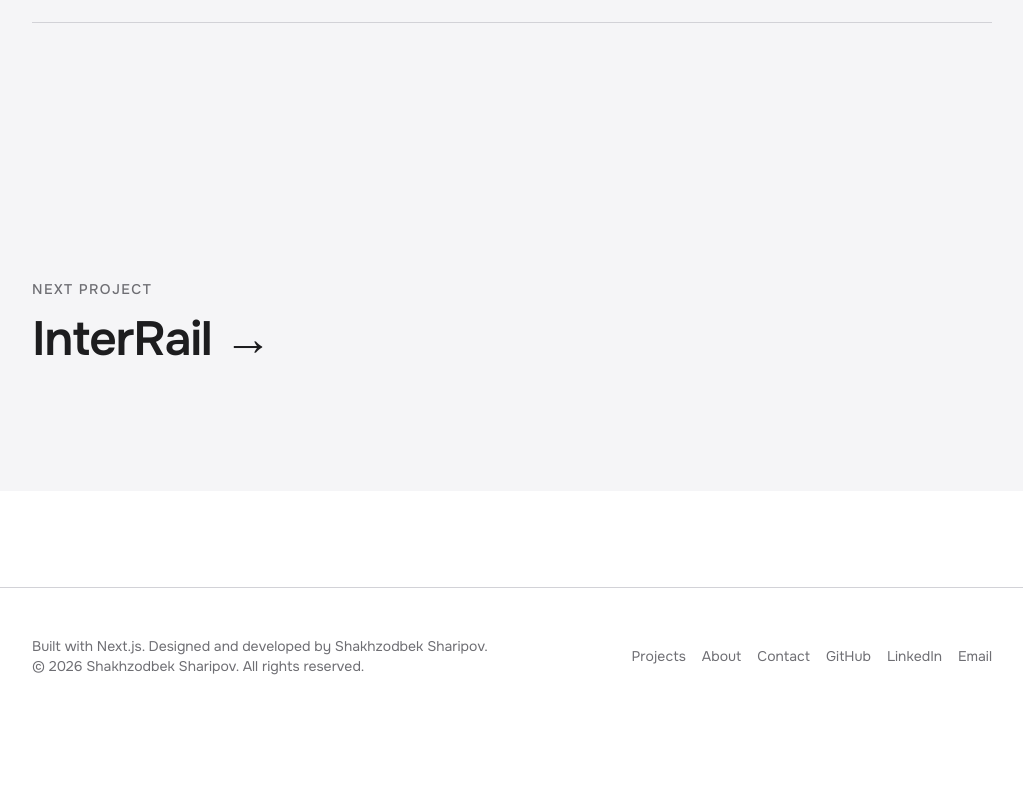
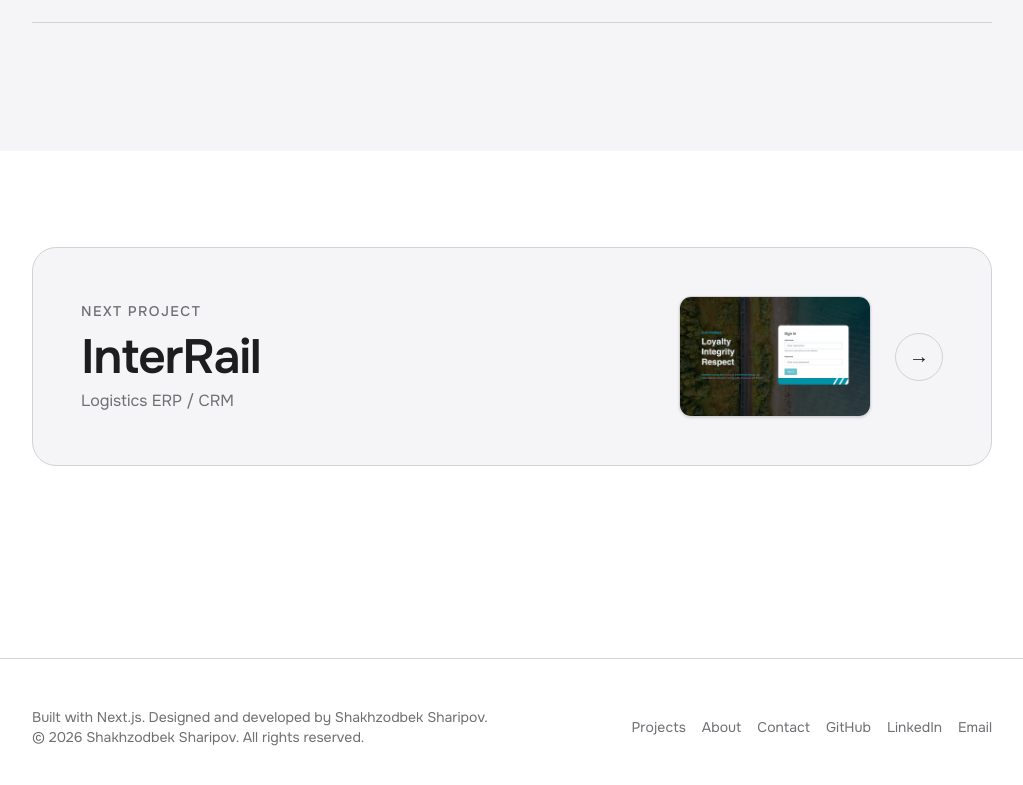
Before and after one commit to ShakhCo/shakha.uz, a Next.js app: page /en/projects/automations/ in a window 1280 px wide. Shown: the part 4564-5349 px from the top of the page, without its empty margins (128-1151 px from the left). Before the commit the page ends 5288 px from the top, so only its background shows below. Built offline with nearby package versions, Linux system fonts and the light colour scheme.

Commit message:
redesign: next-project as a distinct card (thumbnail + animated arrow) on its own band

```diff
--- a/src/app/[locale]/projects/[slug]/page.tsx
+++ b/src/app/[locale]/projects/[slug]/page.tsx
@@ -272,18 +272,47 @@ export default async function ProjectDetailPage({
         </Section>
       </div>
 
-      {/* ── Next project band — white ── */}
-      <div className={project.image ? "bg-[var(--color-bg-alt)]" : "bg-white"}>
-        <Section className="py-24 md:py-32">
+      {/* ── Next project band — contrasting card ── */}
+      <div className={project.image ? "bg-white" : "bg-[var(--color-bg-alt)]"}>
+        <Section className="py-16 md:py-24">
           <Reveal>
-            <p className="text-sm font-medium uppercase tracking-widest text-[var(--color-muted)]">
-              {dict.projectPage.next}
-            </p>
             <Link
               href={`/${l}/projects/${nextProject.slug}/`}
-              className="mt-4 inline-block text-3xl font-semibold tracking-[-0.02em] text-[var(--color-ink)] transition-colors hover:text-[var(--color-accent)] md:text-5xl"
+              className="group block rounded-[24px] border border-[var(--color-line)] bg-[var(--color-bg-alt)] p-8 transition-all duration-300 hover:border-[var(--color-ink)] hover:shadow-[0_12px_40px_rgba(0,0,0,0.07)] md:p-12"
             >
-              {nextProject.name} →
+              <div className="flex items-center justify-between gap-6">
+                <div className="min-w-0">
+                  <p className="text-sm font-medium uppercase tracking-widest text-[var(--color-muted)]">
+                    {dict.projectPage.next}
+                  </p>
+                  <h2 className="mt-3 truncate text-3xl font-semibold tracking-[-0.02em] text-[var(--color-ink)] md:text-5xl">
+                    {nextProject.name}
+                  </h2>
+                  <p className="mt-2 text-sm text-[var(--color-muted)] md:text-base">
+                    {nextProject.category[l]}
+                  </p>
+                </div>
+                <div className="flex shrink-0 items-center gap-6">
+                  {nextProject.image && (
+                    <div className="hidden w-48 overflow-hidden rounded-xl border border-[var(--color-line)] shadow-sm lg:block">
+                      <div className="aspect-[16/10] w-full bg-white">
+                        <img
+                          src={nextProject.image}
+                          alt={nextProject.name}
+                          loading="lazy"
+                          className="h-full w-full object-cover object-top"
+                        />
+                      </div>
+                    </div>
+                  )}
+                  <span
+                    aria-hidden="true"
+                    className="flex h-12 w-12 shrink-0 items-center justify-center rounded-full border border-[var(--color-line)] text-xl text-[var(--color-ink)] transition-all duration-300 group-hover:translate-x-1 group-hover:border-[var(--color-ink)] group-hover:bg-[var(--color-ink)] group-hover:text-white"
+                  >
+                    →
+                  </span>
+                </div>
+              </div>
             </Link>
           </Reveal>
         </Section>
```
